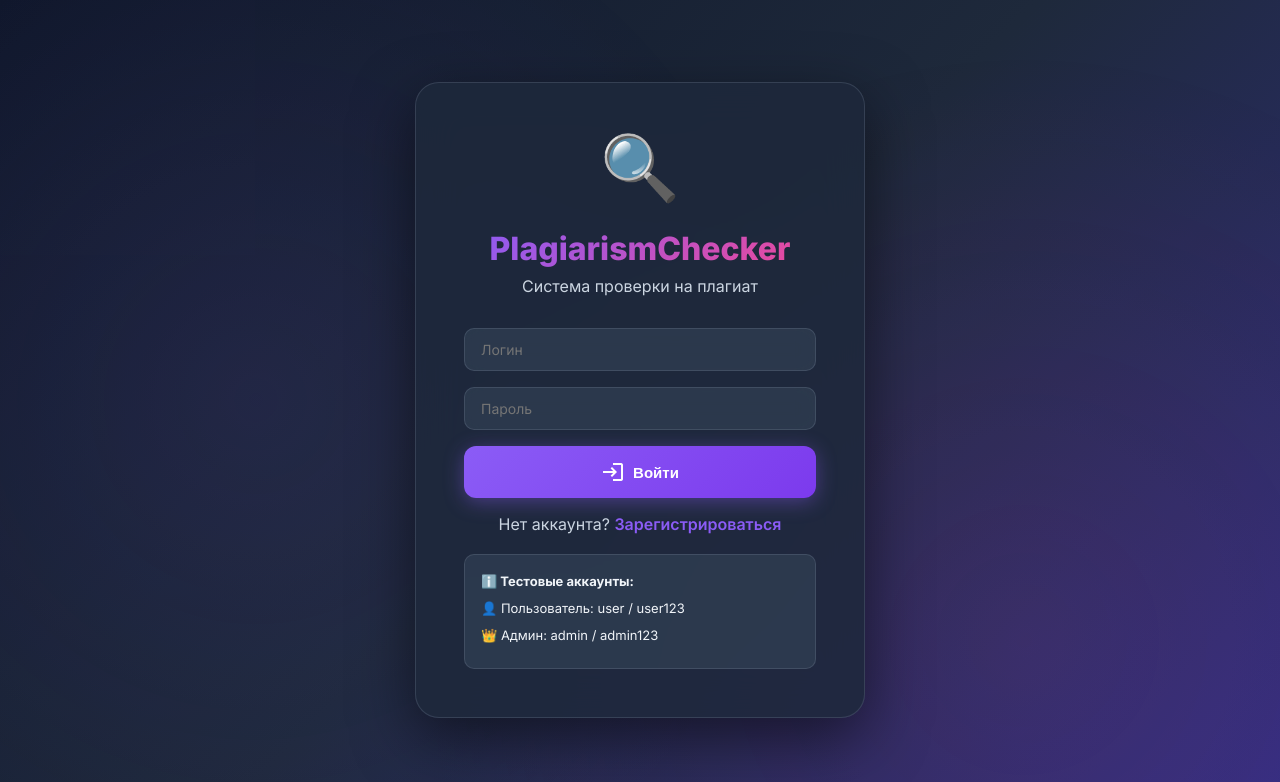
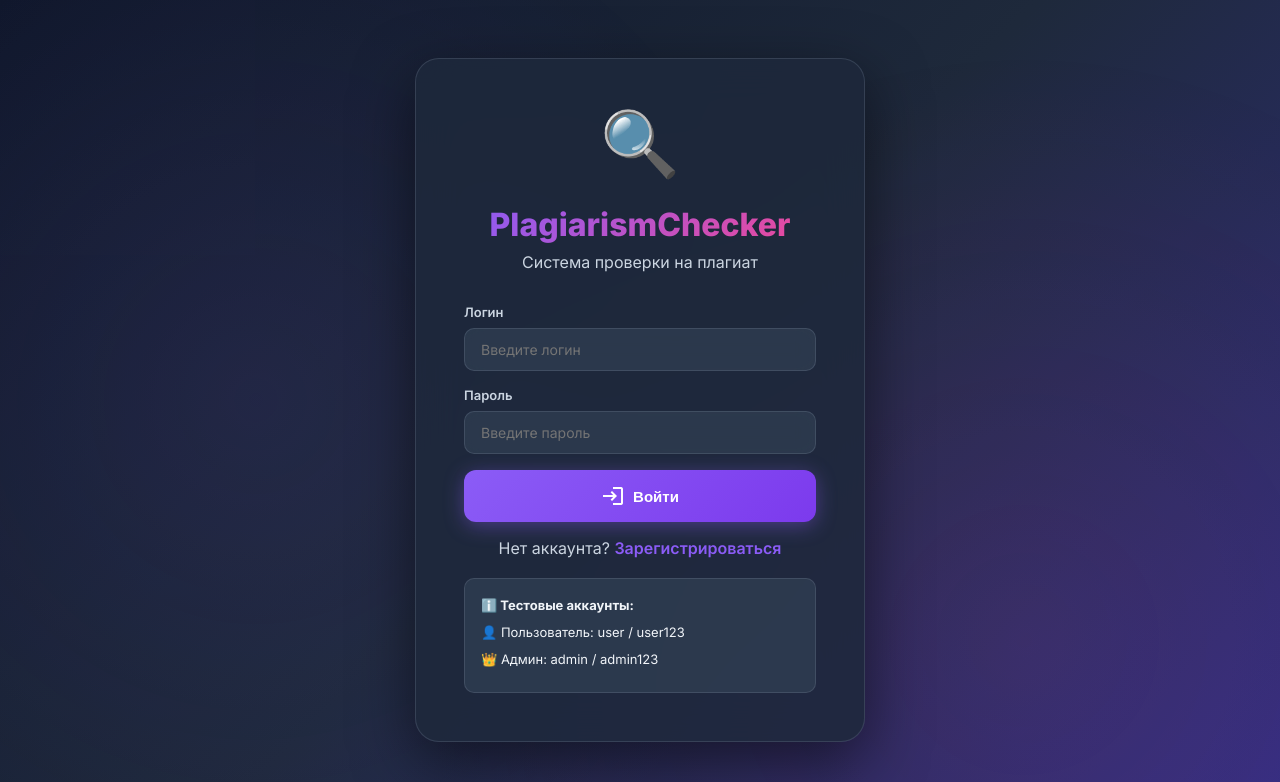
Before and after one commit to theluminousvoid/PlagiarismChecker, a Flask app: page / in a window 1280 px wide. Shown: the top 782 px of the page. Run offline with Flask 3, Linux system fonts and the light colour scheme.

Commit message:
Update index.html

```diff
--- a/templates/index.html
+++ b/templates/index.html
@@ -19,8 +19,15 @@
 
         <!-- LOGIN FORM -->
         <div id="loginForm">
-                <input type="text" class="input" id="loginUsername" placeholder="Логин">
-                <input type="password" class="input" id="loginPassword" placeholder="Пароль">
+            <div class="form-group">
+                <label class="input-label">Логин</label>
+                <input type="text" class="input" id="loginUsername" placeholder="Введите логин">
+            </div>
+
+            <div class="form-group">
+                <label class="input-label">Пароль</label>
+                <input type="password" class="input" id="loginPassword" placeholder="Введите пароль">
+            </div>
 
             <button class="btn" onclick="login()">
                 <span class="material-icons">login</span>
@@ -37,9 +44,20 @@
 
         <!-- REGISTER FORM -->
         <div id="registerForm" style="display: none;">
+            <div class="form-group">
+                <label class="input-label">Логин</label>
                 <input type="text" class="input" id="regUsername" placeholder="Логин (мин. 3 символа)">
+            </div>
+
+            <div class="form-group">
+                <label class="input-label">Пароль</label>
                 <input type="password" class="input" id="regPassword" placeholder="Пароль (мин. 6 символов)">
+            </div>
+
+            <div class="form-group">
+                <label class="input-label">ФИО</label>
                 <input type="text" class="input" id="regFullName" placeholder="ФИО">
+            </div>
 
             <button class="btn" onclick="register()">
                 <span class="material-icons">person_add</span>
@@ -53,7 +71,6 @@
                 </a>
             </p>
         </div>
-
             <div class="info-box">
                 <p><strong>ℹ️ Тестовые аккаунты:</strong></p>
                 <p>👤 Пользователь: user / user123</p>
@@ -115,11 +132,15 @@
                         </div>
 
                         <div class="card">
-                            <label class="input-label">Название документа:</label>
+                            <div class="form-group">
+                                <label class="input-label">Название документа</label>
                                 <input type="text" class="input" id="docTitle" placeholder="Например: Курсовая работа">
+                            </div>
 
-                            <label class="input-label">Текст документа:</label>
+                            <div class="form-group">
+                                <label class="input-label">Текст документа</label>
                                 <textarea class="textarea" id="docText" placeholder="Вставьте текст (минимум 50 символов)..."></textarea>
+                            </div>
 
                             <button class="btn" onclick="uploadDocument()">
                                 <span class="material-icons">upload</span>
@@ -142,38 +163,67 @@
                     <section id="check" class="section">
                         <div class="page-header">
                             <h1>Проверка на плагиат</h1>
-                            <p>Выберите документ для проверки</p>
+                            <p>Анализ документов с настраиваемым порогом</p>
                         </div>
-                        <div class="card" id="checkContent"></div>
+
+                        <div class="card">
+                            <div class="form-grid">
+                                <div class="form-group">
+                                    <label class="input-label">Размер n-грамм</label>
+                                    <input type="number" class="input" id="checkN" value="3" min="2" max="5">
+                                </div>
+                                <div class="form-group">
+                                    <label class="input-label">Порог схожести (0-1)</label>
+                                    <input type="number" class="input" id="checkThreshold" value="0" min="0" max="1" step="0.1"
+                                        placeholder="0 = все результаты">
+                                </div>
+                            </div>
+                        </div>
+
+                        <div id="checkContent"></div>
                     </section>
 
                     <!-- ALL DOCUMENTS (ADMIN) -->
+
+                    <!-- DATABASE (ADMIN) -->
                     <section id="database" class="section">
                         <div class="page-header">
                             <h1>База документов</h1>
-                            <p>Все тексты в системе</p>
+                            <p>Все документы с фильтрацией</p>
                         </div>
 
                         <div class="card">
-                            <div class="search-bar">
-                                <span class="material-icons">search</span>
-                                <input type="text" id="searchQuery" placeholder="Поиск..." onkeyup="searchDocuments()">
+                            <div class="form-grid">
+                                <div class="form-group">
+                                    <label class="input-label">Автор</label>
+                                    <input type="text" class="input" id="filterAuthor" placeholder="Имя автора">
+                                </div>
+                                <div class="form-group">
+                                    <label class="input-label">Мин. длина</label>
+                                    <input type="number" class="input" id="filterMinLength" placeholder="Символов">
+                                </div>
+                                <div class="form-group">
+                                    <label class="input-label">Дата от</label>
+                                    <input type="date" class="input" id="filterDateFrom">
+                                </div>
+                                <div class="form-group">
+                                    <label class="input-label">Дата до</label>
+                                    <input type="date" class="input" id="filterDateTo">
+                                </div>
                             </div>
 
-                            <div class="filters">
-                                <input type="text" class="input" id="filterAuthor" placeholder="Автор">
-                                <input type="number" class="input" id="filterMinLength" placeholder="Мин. длина">
-                                <button class="btn btn-sm" onclick="applyFilters()">
+                            <div style="display: flex; gap: 12px;">
+                                <button class="btn" onclick="applyFilters()">
                                     <span class="material-icons">filter_list</span>
-                                    Применить
+                                    Применить фильтры
                                 </button>
-                                <button class="btn btn-sm btn-secondary" onclick="clearFilters()">
+                                <button class="btn btn-secondary" onclick="clearFilters()">
                                     Сбросить
                                 </button>
                             </div>
+                        </div>
 
                         <div id="documentsTable"></div>
-                        </div>
                     </section>
 
                     <!-- HISTORY (ADMIN) -->
@@ -189,9 +239,10 @@
                     <section id="analytics" class="section">
                         <div class="page-header">
                             <h1>Расширенная аналитика</h1>
-                            <p>Рекурсивный анализ и поиск цепочек плагиата (Лаба №2)</p>
+                            <p>Рекурсивный анализ и статистика</p>
                         </div>
 
+                        <!-- Рекурсивный анализ -->
                         <div class="card">
                             <h3 class="card-title">
                                 <span class="material-icons">account_tree</span>
@@ -209,6 +260,24 @@
 
                             <div id="recursiveResult"></div>
                         </div>
+
+                        <!-- Статистика по авторам -->
+                        <div class="card" style="margin-top: 20px;">
+                            <h3 class="card-title">
+                                <span class="material-icons">people</span>
+                                Статистика по авторам
+                            </h3>
+                            <p style="color: var(--text-secondary); margin-bottom: 20px;">
+                                Рекурсивный подсчет документов для каждого автора с использованием композиции функций.
+                            </p>
+
+                            <button class="btn" onclick="showAuthorStats()">
+                                <span class="material-icons">bar_chart</span>
+                                Показать статистику
+                            </button>
+
+                            <div id="authorStatsResult"></div>
+                        </div>
                     </section>
                 </main>
             </div>
```
Lines whose indentation alone changed are shown as unchanged.
